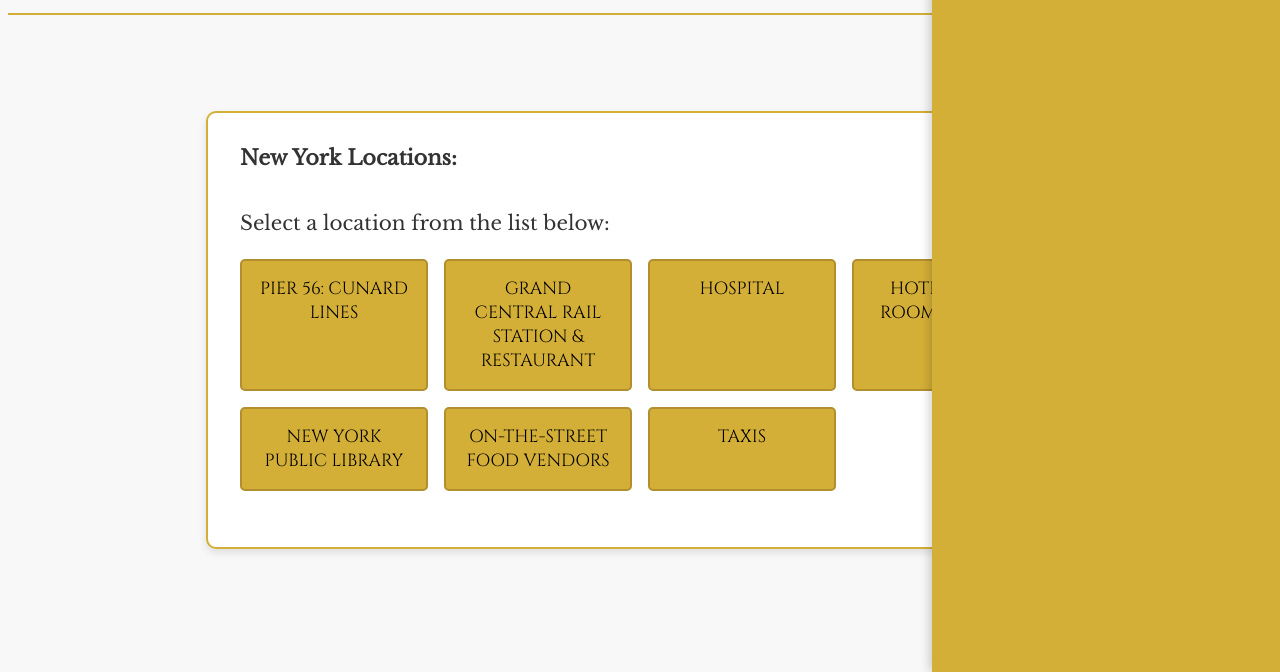
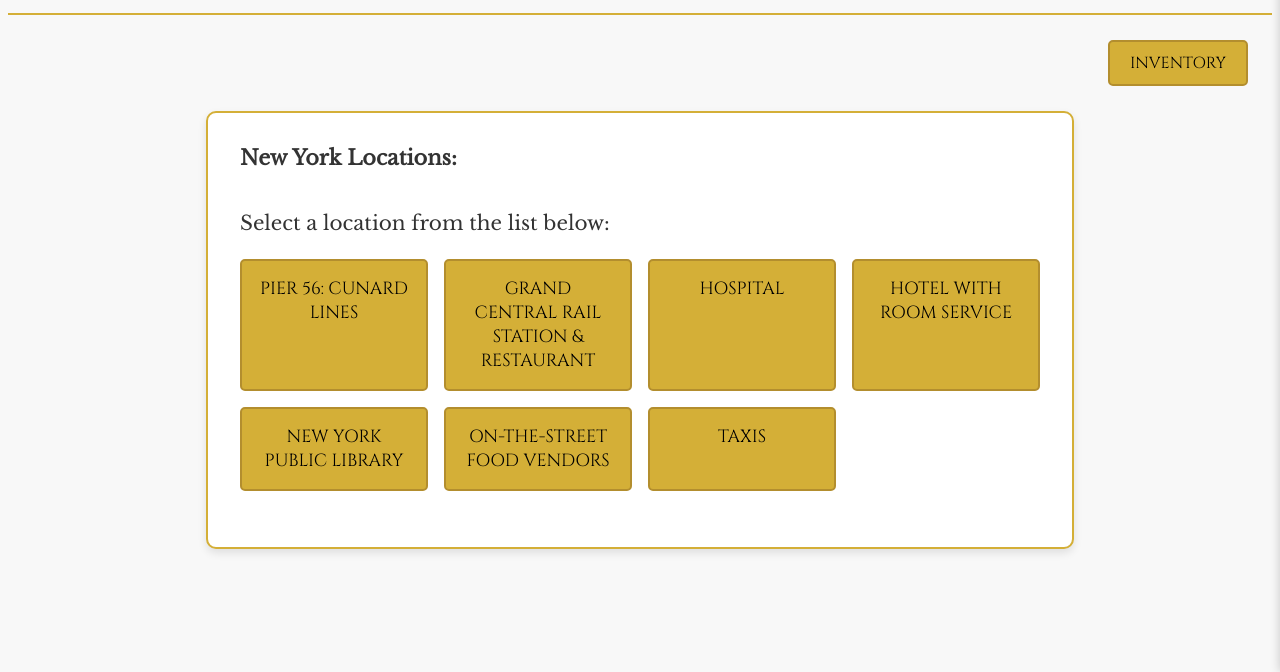
Before and after one commit to nlewis84/alone-against-the-dark-v2, a website with bundled scripts: page index.html in a window 1280 px wide. Shown: the part 128-800 px from the top of the page. Built offline with nearby package versions, Linux system fonts and the light colour scheme.

Commit message:
chore: button styles

```diff
--- a/index.html
+++ b/index.html
@@ -36,7 +36,7 @@
     </div>
 
     <!-- Inventory Side Panel -->
-    <div id="inventoryPanel" class="inventory-panel open">
+    <div id="inventoryPanel" class="inventory-panel">
       <div class="inventory-header">
         <h2>Inventory</h2>
         <button id="closeInventory" class="close-btn">X</button>
--- a/styles.css
+++ b/styles.css
@@ -384,6 +384,7 @@
   color: white;
   font-weight: bold;
   transition: background-color 0.3s ease;
+  border: none;
 }
 
 #closeInventory:hover {
```
